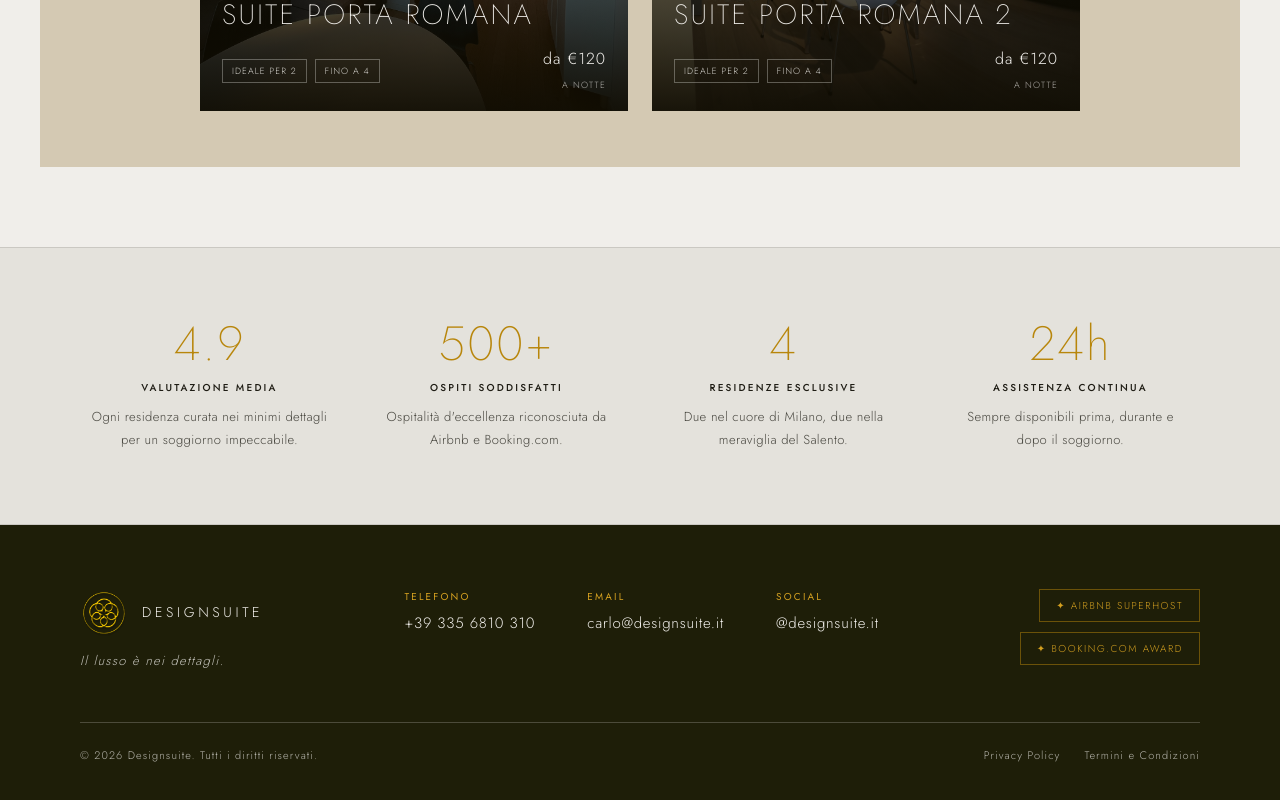
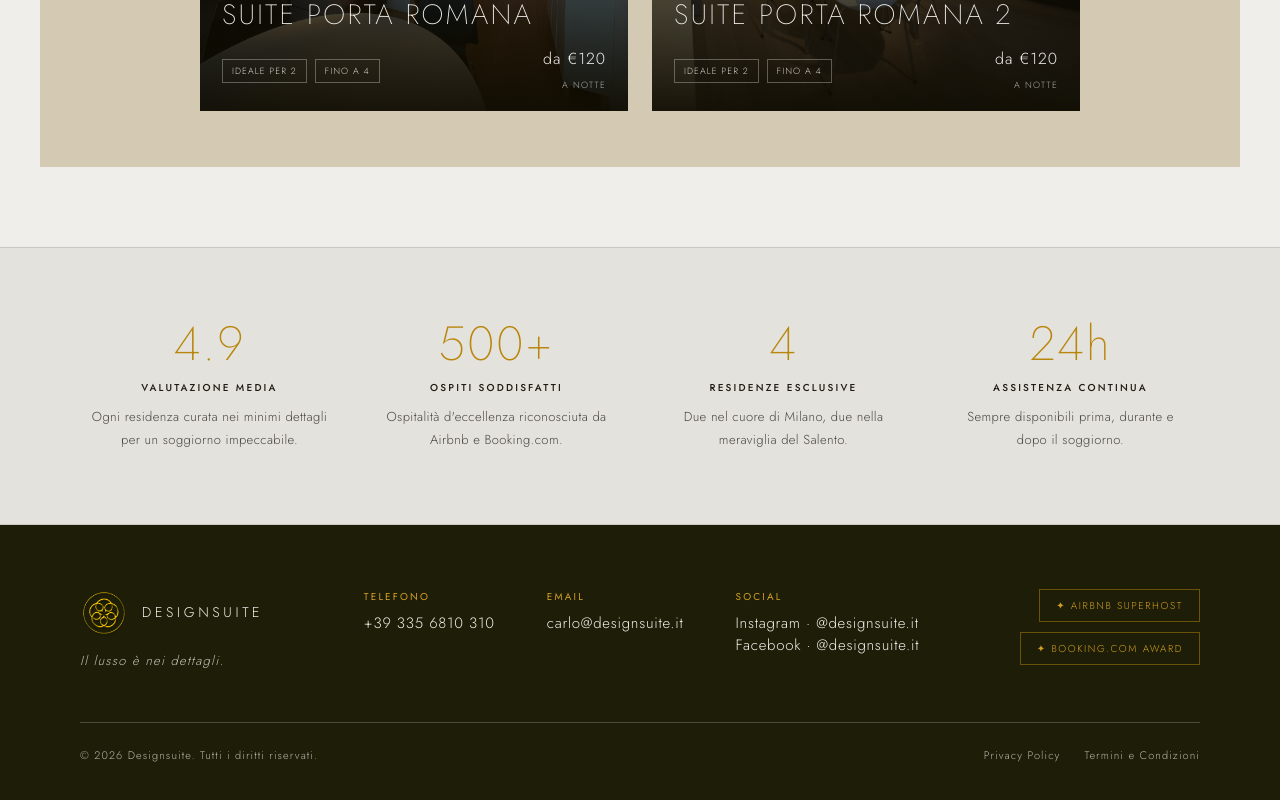
Before and after one commit to carloardito33/designsuite-web, a Next.js app: page / in a window 1280 px wide. Shown: the part 2255-3055 px from the top of the page. Built offline with nearby package versions, Linux system fonts and the light colour scheme.

Commit message:
Footer: aggiunge link Facebook accanto a Instagram

```diff
--- a/src/components/footer.tsx
+++ b/src/components/footer.tsx
@@ -40,7 +40,15 @@ export function Footer() {
               rel="noopener noreferrer"
               className="footer-contact-value"
             >
-              @designsuite.it
+              Instagram · @designsuite.it
+            </a>
+            <a
+              href="https://www.facebook.com/designsuite.it"
+              target="_blank"
+              rel="noopener noreferrer"
+              className="footer-contact-value"
+            >
+              Facebook · @designsuite.it
             </a>
           </div>
         </div>
```
